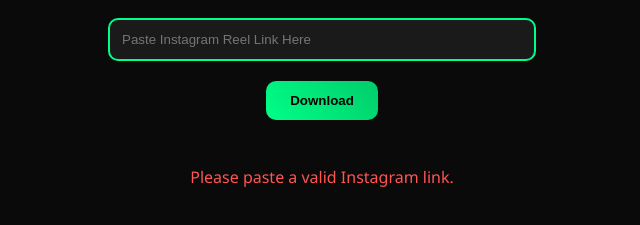
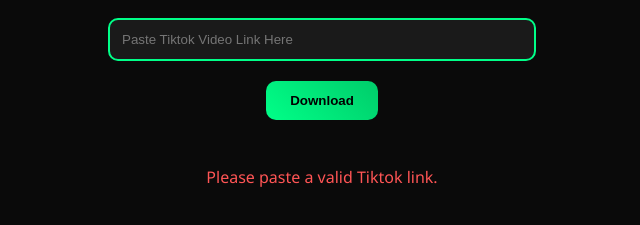
Before and after one commit to whynotstylish/Insta-reel-downloader, a plain HTML site: page index.html in a window 1280 px wide. Both pictures are taken after a click on the button "Download". Shown: the part 339-564 px from the top of the page, without its empty margins (318-958 px from the left). Drawn offline with Linux system fonts and the light colour scheme.

Commit message:
Update index.html

```diff
--- a/index.html
+++ b/index.html
@@ -64,7 +64,7 @@ a.download-btn {
 </head>
 <body>
   <h1>Instagram Reel Downloader</h1>
-  <input type="text" id="instaLink" placeholder="Paste Instagram Reel Link Here">
+  <input type="text" id="instaLink" placeholder="Paste Tiktok Video Link Here">
   <button onclick="downloadReel()">Download</button>
   <div id="result"></div>
 
@@ -75,7 +75,7 @@ async function downloadReel() {
   result.innerHTML = '';
 
   if (!link) {
-    result.innerHTML = '<p style="color:#ff5555;">Please paste a valid Instagram link.</p>';
+    result.innerHTML = '<p style="color:#ff5555;">Please paste a valid Tiktok link.</p>';
     return;
   }
 
```
